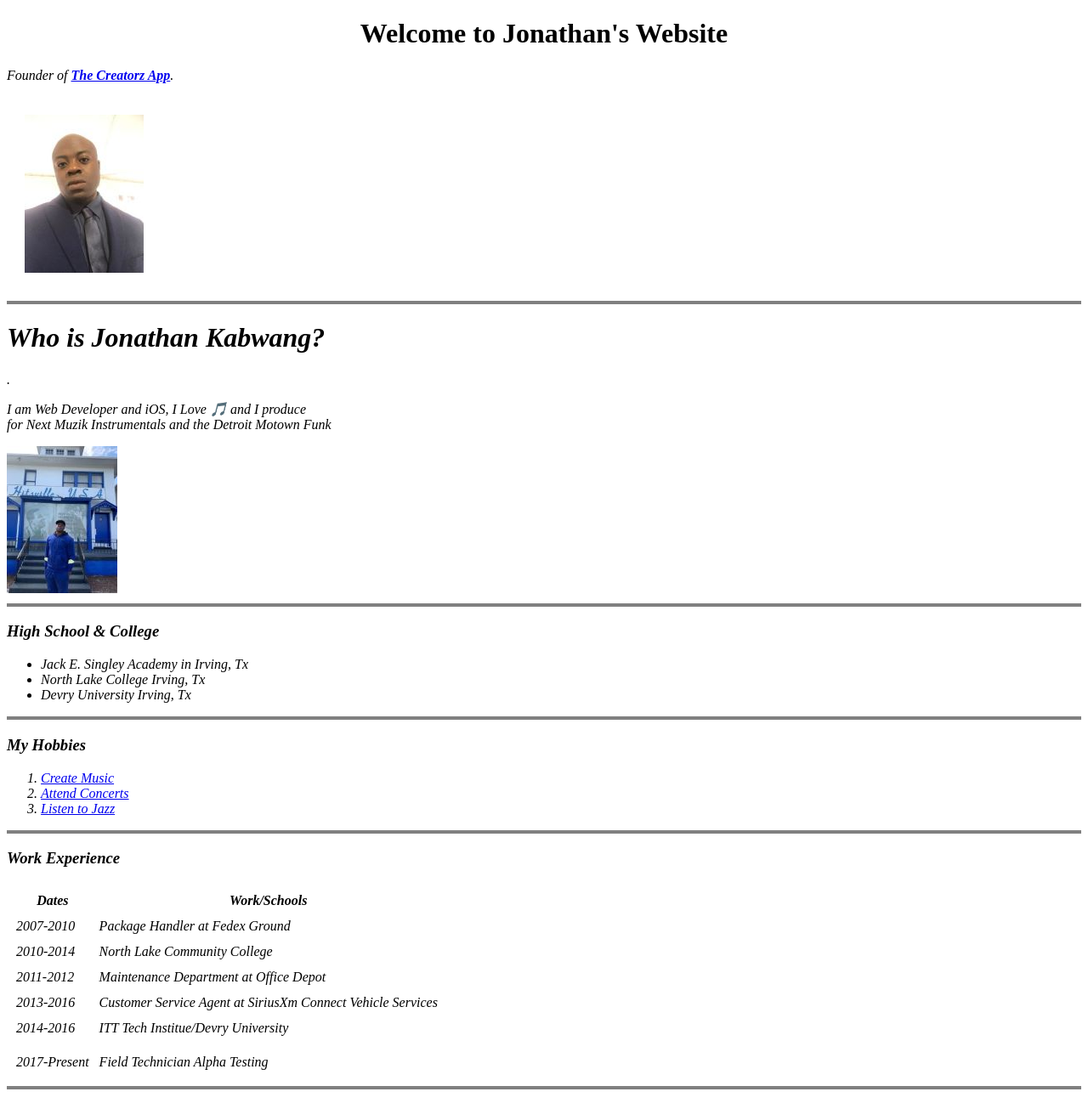
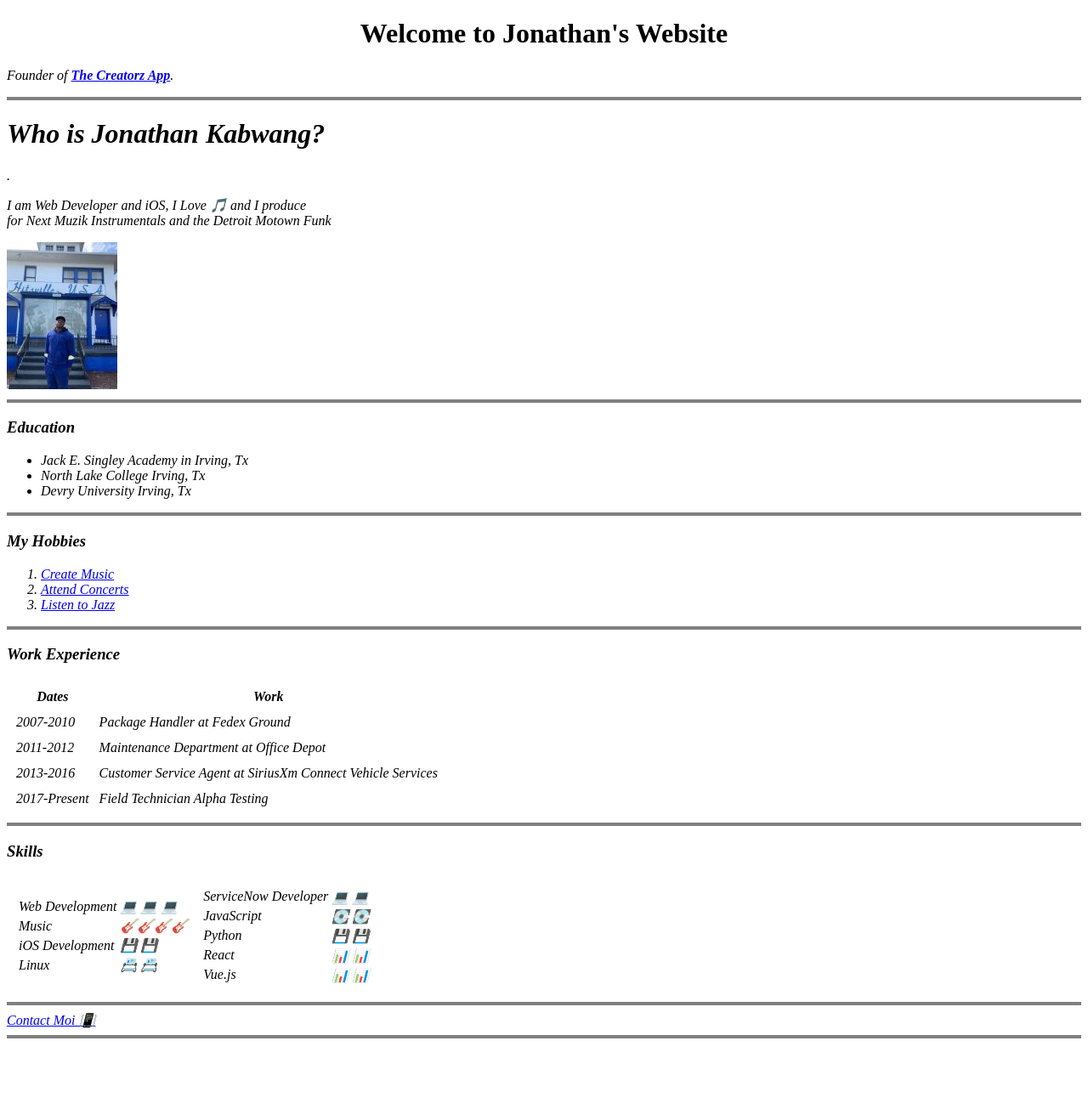
Before and after one commit to Zkabwang/Ztech, a plain HTML site: page index.html in a window 1280 px wide. Shown: the top 1298 px of the page at 85% size. After the commit the page ends 1230 px from the top, so only its background shows below. Drawn offline with Linux system fonts and the light colour scheme.

Commit message:
Update Index.html

```diff
--- a/index.html
+++ b/index.html
@@ -10,13 +10,7 @@
     <center>
         <h1>Welcome to Jonathan's Website</h1>
     </center>
-    <table cellspacing="20">
-        <tr>
-            <td><img src="image/jonathan2.jpg" alt="Jonathan's profile picture"></td>
             <p><em>Founder of <strong><a href="https://ztech144.pythonanywhere.com/">The Creatorz App</a></strong>.</em</p>
-
-        </tr>
-    </table>
 <hr size='4' noshade>
 <h1>Who is Jonathan Kabwang?</h1>.
 <p>I am Web Developer and iOS, I Love &#x1F3B5; and I produce<br>
@@ -24,12 +18,11 @@
     <img src="image/MTF1.jpg" alt="Jonathan's profile picture">
 
 <hr size='4' noshade>
-<h3>High School & College</h3>
+<h3>Education</h3>
 <ul>
     <li>Jack E. Singley Academy in Irving, Tx</li>
     <li>North Lake College Irving, Tx</li>
     <li>Devry University Irving, Tx</li>
-
 </ul>
 <hr size='4' noshade>
 <h3>My Hobbies</h3>
@@ -44,17 +37,13 @@
     <thead>
         <tr>
             <th>Dates</th>
-            <th>Work/Schools</th>
+            <th>Work</th>
         </tr>
     </thead>
     <tbody>
         <tr>
             <td>2007-2010</td>
             <td>Package Handler at Fedex Ground</td>
-        </tr>
-        <tr>
-            <td>2010-2014</td>
-            <td>North Lake Community College</td>
         </tr>
         <tr>
             <td>2011-2012</td>
@@ -64,18 +53,11 @@
             <td>Customer Service Agent at SiriusXm Connect Vehicle Services</td>
         </tr>
         <tr>
-            <td>2014-2016</td>
-            <td>ITT Tech Institue/Devry University</td>
-        </tr>
-        <tr>
-        <tr>
             <td>2017-Present</td>
             <td>Field Technician Alpha Testing</td>
         </tr>
 
     </tbody>
-    <tfoot>
-    </tfoot>
 </table>
 <hr size='4' noshade>
 <h3>Skills</h3>
```
